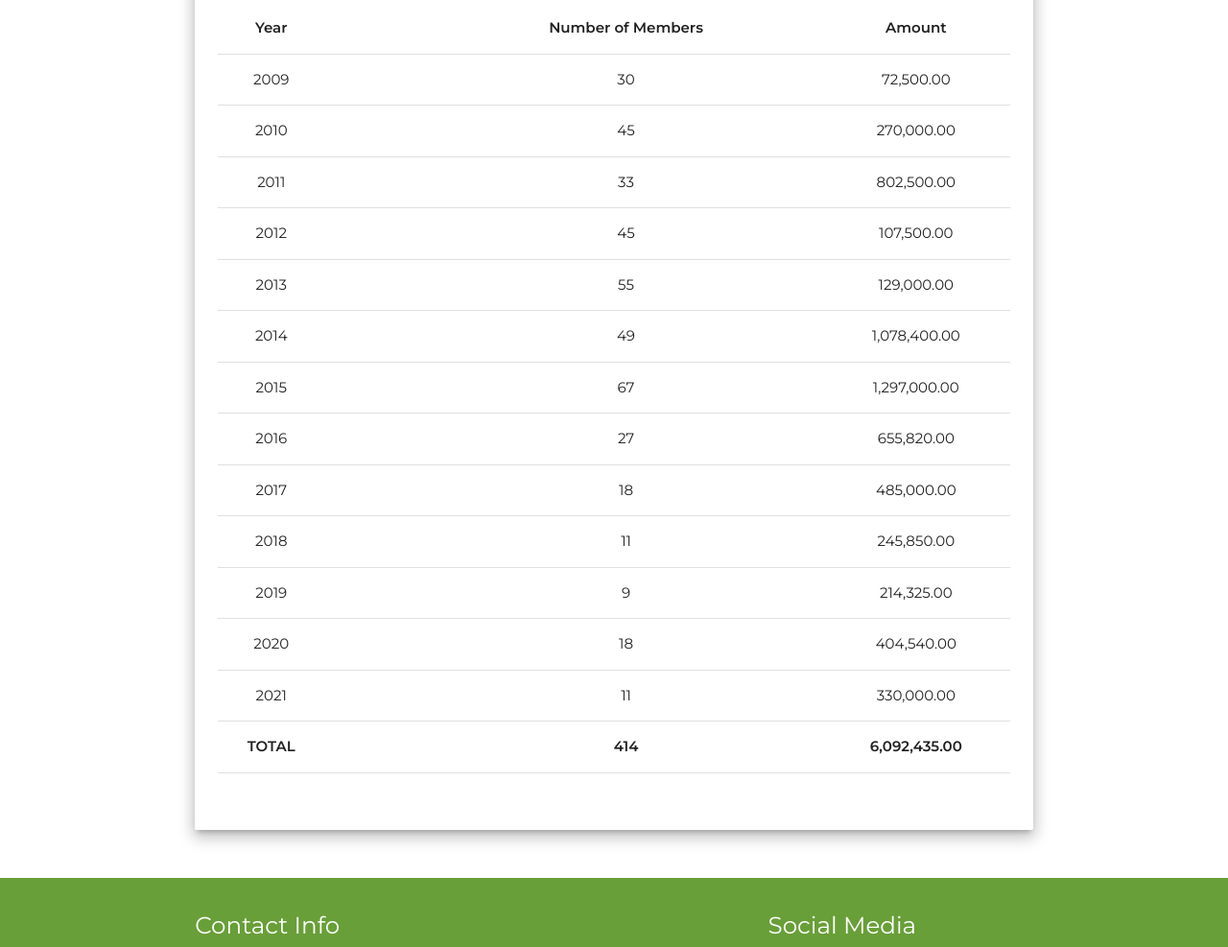
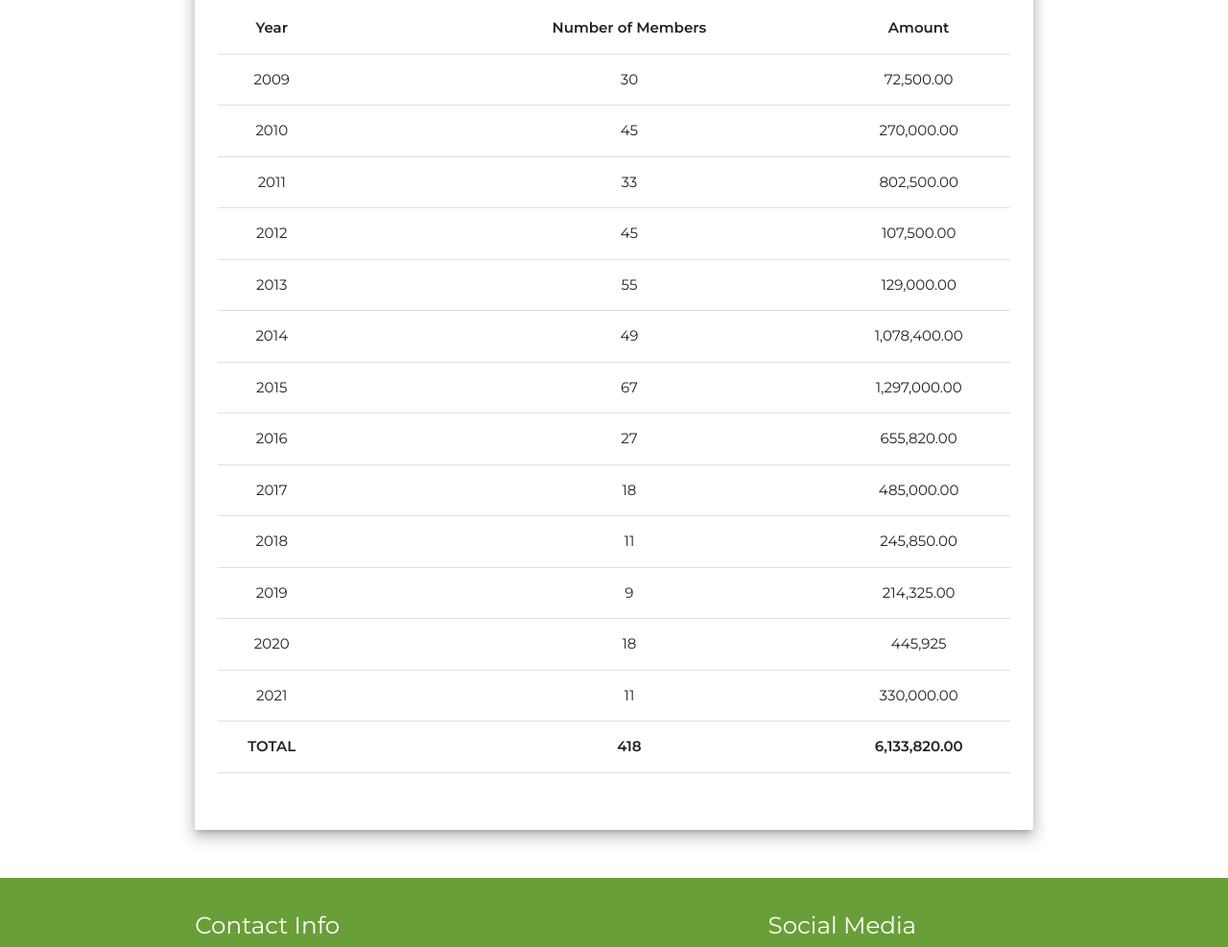
Before and after one commit to redel-30/tulunganmbainc.com, a plain HTML site: page table.html in a window 1280 px wide. Shown: the part 207-1194 px from the top of the page at 96% size. Drawn offline with nearby package versions, Linux system fonts and the light colour scheme.

Commit message:
Update table.html

```diff
--- a/table.html
+++ b/table.html
@@ -132,7 +132,7 @@
 												<tr>
 													<td>2020</td>
 													<td style="padding-left: 115px;">18</td>
-													<td>404,540.00</td>
+													<td>445,925</td>
 												</tr>
 												<tr>
 													<td>2021</td>
@@ -141,8 +141,8 @@
 												</tr>
 												<tr>
 													<td><b>TOTAL</b></td>
-													<td style="padding-left: 115px;"><b>414</b></td>
-													<td><b> 6,092,435.00</td></b>
+													<td style="padding-left: 115px;"><b>418</b></td>
+													<td><b>6,133,820.00</td></b>
 												</tr>
 											</tbody>
 										</table>
```
